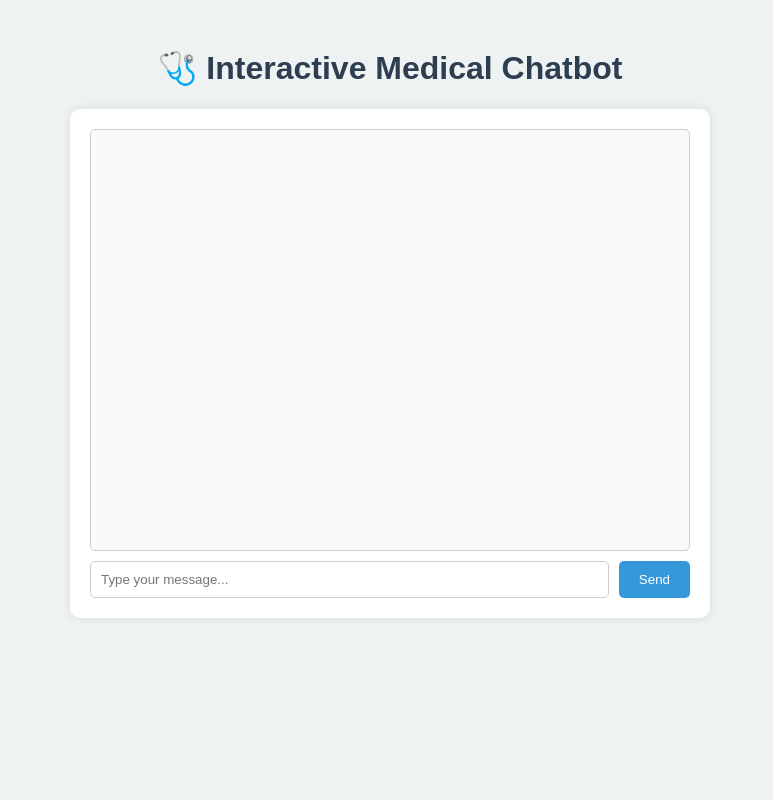
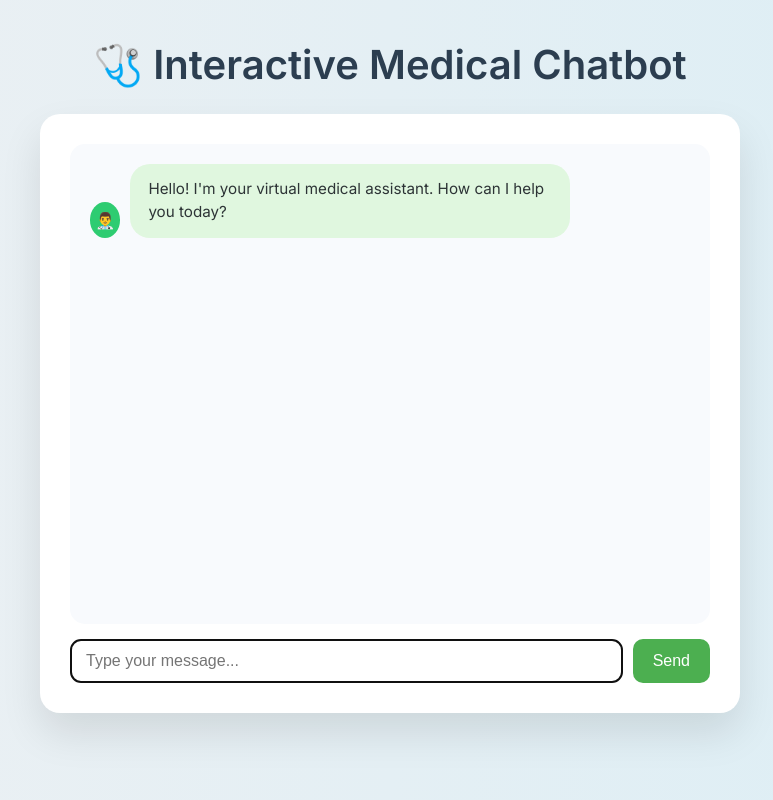
Before and after one commit to Kawya899/MedicalChatBot, a Flask app: page / in a window 1280 px wide. Shown: the whole page, without its empty margins (250-1023 px from the left). Run offline with Flask 3, Linux system fonts and the light colour scheme.

Commit message:
add more interactive UI for medical chatbot

```diff
--- a/templates/index.html
+++ b/templates/index.html
@@ -1,100 +1,216 @@
 <!DOCTYPE html>
-<html>
+<html lang="en">
 <head>
+    <meta charset="UTF-8">
     <title>Medical Chatbot</title>
+    <link href="https://fonts.googleapis.com/css2?family=Inter:wght@400;600&display=swap" rel="stylesheet">
     <style>
+        * {
+            box-sizing: border-box;
+            margin: 0;
+            padding: 0;
+        }
+
         body {
-            font-family: Arial, sans-serif;
-            background: #eef2f3;
+            font-family: 'Inter', sans-serif;
+            background: linear-gradient(to right, #ecf0f3, #dceef5);
             display: flex;
             flex-direction: column;
             align-items: center;
-            padding: 20px;
+            padding: 40px 20px;
+            min-height: 100vh;
         }
 
         h1 {
             color: #2c3e50;
+            margin-bottom: 25px;
+            font-size: 2.5rem;
         }
 
         #chat-container {
-            width: 90%;
-            max-width: 600px;
-            background: #fff;
-            border-radius: 10px;
-            padding: 20px;
-            box-shadow: 0 0 10px rgba(0,0,0,0.1);
+            width: 100%;
+            max-width: 700px;
+            background: #ffffff;
+            border-radius: 20px;
+            padding: 30px;
+            box-shadow: 0 20px 40px rgba(0,0,0,0.1);
+            display: flex;
+            flex-direction: column;
+            gap: 15px;
         }
 
         #chatbox {
-            height: 400px;
+            height: 480px;
             overflow-y: auto;
-            border: 1px solid #ccc;
-            padding: 10px;
-            border-radius: 5px;
-            background: #fafafa;
+            padding: 20px;
+            border-radius: 15px;
+            background: #f8fafd;
+            display: flex;
+            flex-direction: column;
+            gap: 15px;
+            scroll-behavior: smooth;
         }
 
         .message {
-            margin: 10px 0;
-            padding: 10px 15px;
-            border-radius: 15px;
-            max-width: 75%;
-            clear: both;
+            display: flex;
+            align-items: flex-end;
+            gap: 10px;
+            max-width: 80%;
+            animation: fadeIn 0.3s ease-in-out;
+        }
+
+        .bot {
+            align-self: flex-start;
         }
 
         .user {
-            background: #d0ebff;
-            margin-left: auto;
-            text-align: right;
+            align-self: flex-end;
+            flex-direction: row-reverse;
         }
 
-        .bot {
-            background: #e6f4ea;
-            margin-right: auto;
+        .bubble {
+            padding: 14px 18px;
+            border-radius: 20px;
+            line-height: 1.5;
+            font-size: 0.95rem;
+            position: relative;
+            word-wrap: break-word;
+            background-color: #e0f7df;
+            color: #2d3436;
+        }
+
+        .user .bubble {
+            background-color: #d0ebff;
+        }
+
+        .avatar {
+            width: 36px;
+            height: 36px;
+            background: #2ecc71;
+            border-radius: 50%;
+            display: flex;
+            justify-content: center;
+            align-items: center;
+            font-weight: bold;
+            color: white;
+        }
+
+        #typing {
+            display: none;
+            color: #999;
+            font-style: italic;
+            font-size: 0.9rem;
+            margin-left: 10px;
+        }
+
+        .dot-typing {
+            display: inline-block;
+            width: 1em;
             text-align: left;
         }
 
-        #typing {
-            font-style: italic;
-            color: #888;
-            padding: 5px;
-            display: none;
+        .dot-typing span {
+            display: inline-block;
+            width: 0.25em;
+            height: 0.25em;
+            margin: 0 0.1em;
+            background-color: #aaa;
+            border-radius: 50%;
+            animation: blink 1.4s infinite both;
+        }
+
+        .dot-typing span:nth-child(2) {
+            animation-delay: 0.2s;
+        }
+
+        .dot-typing span:nth-child(3) {
+            animation-delay: 0.4s;
+        }
+
+        @keyframes blink {
+            0%, 80%, 100% {
+                opacity: 0;
+            }
+            40% {
+                opacity: 1;
+            }
         }
 
         #input-area {
-            margin-top: 10px;
             display: flex;
             gap: 10px;
         }
 
         #inputBox {
             flex: 1;
-            padding: 10px;
+            padding: 12px 15px;
             border: 1px solid #ccc;
-            border-radius: 5px;
+            border-radius: 10px;
+            font-size: 1rem;
         }
 
         #sendBtn {
-            padding: 10px 20px;
-            background: #3498db;
+            padding: 12px 20px;
+            background: #4CAF50;
             color: white;
+            font-size: 1rem;
             border: none;
-            border-radius: 5px;
+            border-radius: 10px;
             cursor: pointer;
+            transition: background 0.3s ease;
         }
 
         #sendBtn:hover {
-            background: #2980b9;
+            background: #388e3c;
+        }
+
+        /* Smooth Scrollbar */
+        #chatbox::-webkit-scrollbar {
+            width: 8px;
+        }
+
+        #chatbox::-webkit-scrollbar-thumb {
+            background-color: rgba(0, 0, 0, 0.2);
+            border-radius: 10px;
+        }
+
+        @keyframes fadeIn {
+            from {opacity: 0; transform: translateY(10px);}
+            to {opacity: 1; transform: translateY(0);}
+        }
+
+        @media (max-width: 600px) {
+            h1 {
+                font-size: 2rem;
+                text-align: center;
+            }
+            #chat-container {
+                padding: 20px;
+            }
         }
     </style>
 </head>
 <body>
     <h1>🩺 Interactive Medical Chatbot</h1>
     <div id="chat-container">
-        <div id="chatbox"></div>
-        <div id="typing">Bot is typing...</div>
+        <div id="chatbox">
+            <div class="message bot">
+                <div class="avatar">👨‍⚕️</div>
+                <div class="bubble">Hello! I'm your virtual medical assistant. How can I help you today?</div>
+            </div>
+        </div>
+        <div id="typing">
+            <div class="message bot">
+                <div class="avatar">👨‍⚕️</div>
+                <div class="bubble">
+                    <div class="dot-typing">
+                        <span></span><span></span><span></span>
+                    </div>
+                </div>
+            </div>
+        </div>
         <div id="input-area">
-            <input type="text" id="inputBox" placeholder="Type your message..." onkeypress="checkEnter(event)" />
+            <input type="text" id="inputBox" placeholder="Type your message..." onkeypress="checkEnter(event)" autofocus />
             <button id="sendBtn" onclick="sendMessage()">Send</button>
         </div>
     </div>
@@ -106,10 +222,20 @@
 
         function appendMessage(text, sender) {
             const chatbox = document.getElementById("chatbox");
-        const messageDiv = document.createElement("div");
-        messageDiv.className = "message " + sender;
-        messageDiv.innerHTML = `<strong>${sender === 'user' ? 'You' : 'Bot'}:</strong><br>${text}`;
-        chatbox.appendChild(messageDiv);
+            const messageWrapper = document.createElement("div");
+            messageWrapper.className = "message " + sender;
+
+            const avatar = document.createElement("div");
+            avatar.className = "avatar";
+            avatar.textContent = sender === 'user' ? "😊" : "👨‍⚕️";
+
+            const bubble = document.createElement("div");
+            bubble.className = "bubble";
+            bubble.innerHTML = text;
+
+            messageWrapper.appendChild(avatar);
+            messageWrapper.appendChild(bubble);
+            chatbox.appendChild(messageWrapper);
             chatbox.scrollTop = chatbox.scrollHeight;
 
             if (sender === "bot") {
@@ -124,14 +250,11 @@
 
             appendMessage(message, "user");
             inputBox.value = "";
-
             document.getElementById("typing").style.display = "block";
 
             fetch("/chat", {
                 method: "POST",
-            headers: {
-                "Content-Type": "application/x-www-form-urlencoded"
-            },
+                headers: { "Content-Type": "application/x-www-form-urlencoded" },
                 body: `message=${encodeURIComponent(message)}`
             })
             .then(res => res.json())
@@ -146,13 +269,11 @@
             });
         }
 
-    // 🗣️ Text-to-Speech function
         function speakText(text) {
             const utterance = new SpeechSynthesisUtterance(text);
-        utterance.lang = "en-US"; // or change to "en-GB" if preferred
+            utterance.lang = "en-US";
             speechSynthesis.speak(utterance);
         }
     </script>
-
 </body>
 </html>
```
Lines whose indentation alone changed are shown as unchanged.
